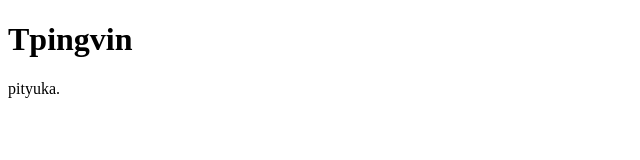
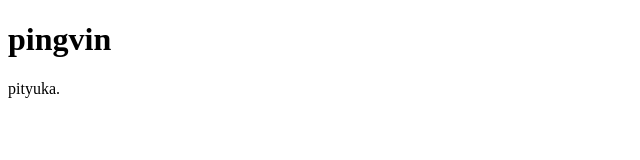
Before and after one commit to gapatrik/shop, a plain HTML site: page index.html in a window 1280 px wide. Shown: the whole page, without its empty margins (0-640 px from the left). Drawn offline with Linux system fonts and the light colour scheme.

Commit message:
Update index.html

```diff
--- a/index.html
+++ b/index.html
@@ -3,7 +3,7 @@
 <title>HTML Tutorial</title>
 <body>
 
-<h1>Tpingvin</h1>
+<h1>pingvin</h1>
 <p>pityuka.</p>
 
 </body>
```
